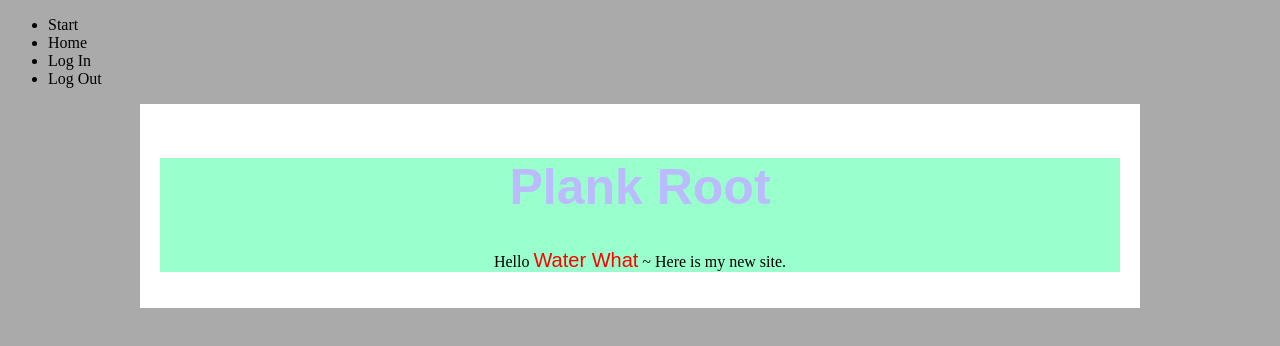
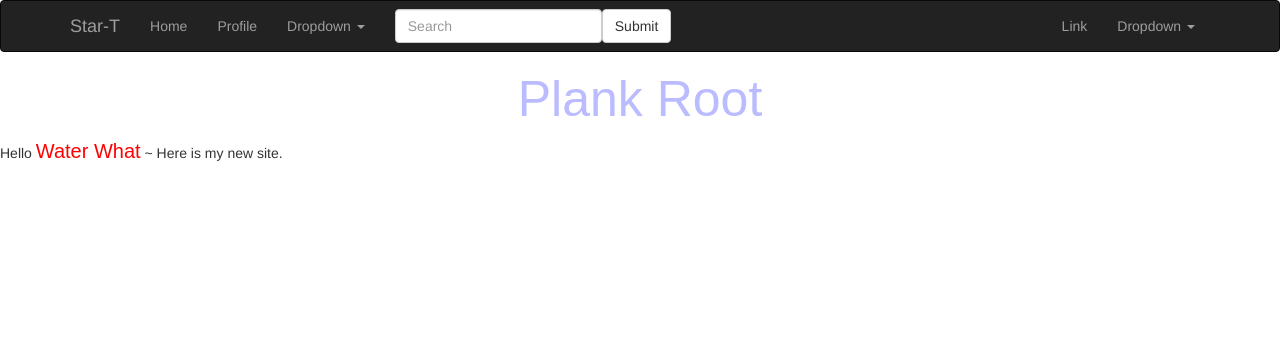
Before and after one commit to sieglive/isatidis, an Angular app in the folder isatis-angular/: page / in a window 1280 px wide. Shown: the top 346 px of the page. Built offline with nearby package versions, Linux system fonts and the light colour scheme.

Commit message:
添加导航条

```diff
--- a/isatis-angular/package.json
+++ b/isatis-angular/package.json
@@ -21,6 +21,7 @@
     "@angular/platform-browser": "^4.0.0",
     "@angular/platform-browser-dynamic": "^4.0.0",
     "@angular/router": "^4.0.0",
+    "@ng-bootstrap/ng-bootstrap": "^1.0.0-alpha.26",
     "bootstrap": "^3.3.7",
     "core-js": "^2.4.1",
     "node-sass": "^4.5.3",
--- a/isatis-angular/src/app/app.component.css
+++ b/isatis-angular/src/app/app.component.css
@@ -1,17 +1,5 @@
 isatis-root {
     padding-top: 50px;
-}
-
-.site-bg {
-    width: 960px;
-    margin: auto;
-    padding: 20px;
-    background: #ffffff;
-    text-align: center;
-}
-
-.containor {
-    background: #99ffcc;
 }
 
 .title {
@@ -26,5 +14,3 @@ isatis-root {
     font-size: 20px;
     color: #ff0000;
 }
-
-.welcome {}
--- a/isatis-angular/src/app/app.component.html
+++ b/isatis-angular/src/app/app.component.html
@@ -1,11 +1,59 @@
-<nav class="navbar">
-    <ul class="nav-containor">
-        <li class="nav-left">Start</li>
-        <li class="nav-left">Home</li>
-        <li class="nav-right">Log In</li>
-        <li class="nav-right">Log Out</li>
-    </ul>
+<nav class="navbar navbar-inverse">
+    <div class="container">
+        <!-- Brand and toggle get grouped for better mobile display -->
+        <div class="navbar-header">
+            <button type="button" class="navbar-toggle collapsed" data-toggle="collapse" data-target="#bs-example-navbar-collapse-1" aria-expanded="false">
+                        <span class="sr-only">Toggle navigation</span>
+                        <span class="icon-bar"></span>
+                        <span class="icon-bar"></span>
+                        <span class="icon-bar"></span>
+                    </button>
+            <a class="navbar-brand" href="#">Star-T</a>
+        </div>
+
+        <!-- Collect the nav links, forms, and other content for toggling -->
+        <div class="collapse navbar-collapse" id="bs-example-navbar-collapse-1">
+            <ul class="nav navbar-nav">
+                <li><a href="#">Home <span class="sr-only">(current)</span></a></li>
+                <li><a href="#">Profile</a></li>
+                <li class="dropdown">
+                    <a href="#" class="dropdown-toggle" data-toggle="dropdown" role="button" aria-haspopup="true" aria-expanded="false">Dropdown <span class="caret"></span></a>
+                    <ul class="dropdown-menu">
+                        <li><a href="#">Action</a></li>
+                        <li><a href="#">Another action</a></li>
+                        <li><a href="#">Something else here</a></li>
+                        <li role="separator" class="divider"></li>
+                        <li><a href="#">Separated link</a></li>
+                        <li role="separator" class="divider"></li>
+                        <li><a href="#">One more separated link</a></li>
+                    </ul>
+                </li>
+            </ul>
+            <form class="navbar-form navbar-left">
+                <div class="form-group">
+                    <input type="text" class="form-control" placeholder="Search">
+                </div>
+                <button type="submit" class="btn btn-default">Submit</button>
+            </form>
+            <ul class="nav navbar-nav navbar-right">
+                <li><a href="#">Link</a></li>
+                <li class="dropdown">
+                    <a href="#" class="dropdown-toggle" data-toggle="dropdown" role="button" aria-haspopup="true" aria-expanded="false">Dropdown <span class="caret"></span></a>
+                    <ul class="dropdown-menu">
+                        <li><a href="#">Action</a></li>
+                        <li><a href="#">Another action</a></li>
+                        <li><a href="#">Something else here</a></li>
+                        <li role="separator" class="divider"></li>
+                        <li><a href="#">Separated link</a></li>
+                    </ul>
+                </li>
+            </ul>
+        </div>
+        <!-- /.navbar-collapse -->
+    </div>
+    <!-- /.container-fluid -->
 </nav>
+
 <div class="site-bg">
     <div class="containor">
         <h1 class="title">
--- a/isatis-angular/src/app/app.module.ts
+++ b/isatis-angular/src/app/app.module.ts
@@ -3,11 +3,13 @@ import { NgModule } from '@angular/core';
 
 import { AppComponent } from './app.component';
 
+// import { NgbModule } from '@ng-bootstrap/ng-bootstrap';
 @NgModule({
   declarations: [
     AppComponent
   ],
   imports: [
+    // NgbModule.forRoot(),
     BrowserModule
   ],
   providers: [],
```
Also changed, not shown: isatis-angular/.angular-cli.json.
